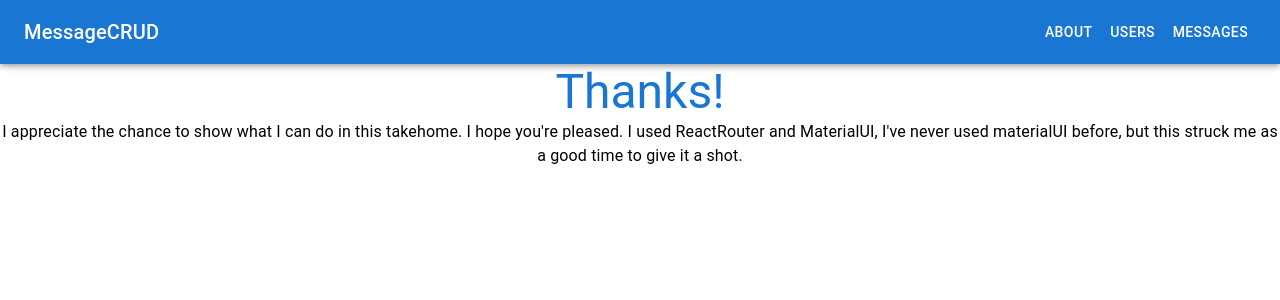
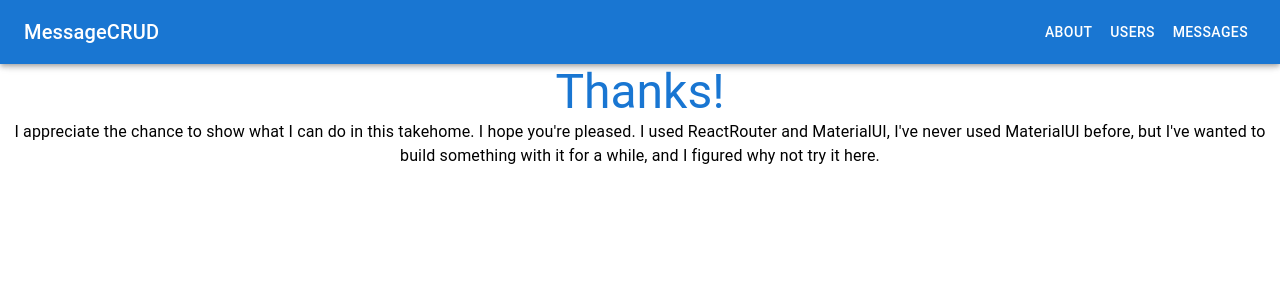
Before and after one commit to JesseNReynolds/ab-takehome, a React (Create React App) app: page / in a window 1280 px wide. Shown: the top 300 px of the page. Built offline with nearby package versions, Linux system fonts and the light colour scheme.

Commit message:
Format time in message card

```diff
--- a/package.json
+++ b/package.json
@@ -10,6 +10,7 @@
     "@testing-library/jest-dom": "^5.16.5",
     "@testing-library/react": "^13.4.0",
     "@testing-library/user-event": "^13.5.0",
+    "moment": "^2.29.4",
     "react": "^18.2.0",
     "react-dom": "^18.2.0",
     "react-router-dom": "^6.8.2",
--- a/src/Views/LandingPage/LandingPage.js
+++ b/src/Views/LandingPage/LandingPage.js
@@ -7,7 +7,7 @@ function LandingPage() {
   return (
     <Box>
       <Typography variant="h3" color="primary" align='center'>Thanks!</Typography>
-      <Typography variant="body1" color="initial" align='center'> I appreciate the chance to show what I can do in this takehome. I hope you're pleased. I used ReactRouter and MaterialUI, I've never used materialUI before, but this struck me as a good time to give it a shot.</Typography>
+      <Typography variant="body1" color="initial" align='center'> I appreciate the chance to show what I can do in this takehome. I hope you're pleased. I used ReactRouter and MaterialUI, I've never used MaterialUI before, but I've wanted to build something with it for a while, and I figured why not try it here.</Typography>
     </Box>
   )
 }
--- a/src/Views/MessagesIndex/MessageCard.js
+++ b/src/Views/MessagesIndex/MessageCard.js
@@ -1,8 +1,13 @@
 import { Grid, Typography } from '@mui/material'
 import React from 'react'
 
+import moment from 'moment'
+
+
 function MessageCard(props) {
-  console.log(props)
+
+  const readableTimeStamp = moment(props.message.created_at).format("dddd, MMMM Do YYYY, h:mma");
+
   return (
     <Grid container spacing={2} key={props.message._id} sx={{border: 1, borderRadius: 3, marginTop: 2}}>
       <Grid item xs={6}>
@@ -12,7 +17,7 @@ function MessageCard(props) {
         <Typography variant='h4' color="secondary">To: {props.message.to}</Typography>
       </Grid>
       <Grid item xs={12}>
-          <Typography variant='subtitle1' color="initial">Sent: {props.message.created_at}</Typography>
+          <Typography variant='subtitle1' color="initial">Sent: {readableTimeStamp}</Typography>
       </Grid>
       <Grid item xs={12}>
         <Typography variant='body1' color='initial'>{props.message.message}</Typography>
--- a/src/Views/MessagesIndex/MessagesIndex.js
+++ b/src/Views/MessagesIndex/MessagesIndex.js
@@ -1,7 +1,6 @@
 import { Box, Stack } from '@mui/material';
 import React, { useEffect, useState } from 'react'
 import MessageCard from './MessageCard';
-
 
 export default function MessagesIndex() {
 
```
Also changed, not shown: 1 other file (tests, documents, lock files or other folders). Lines whose indentation alone changed are shown as unchanged.
